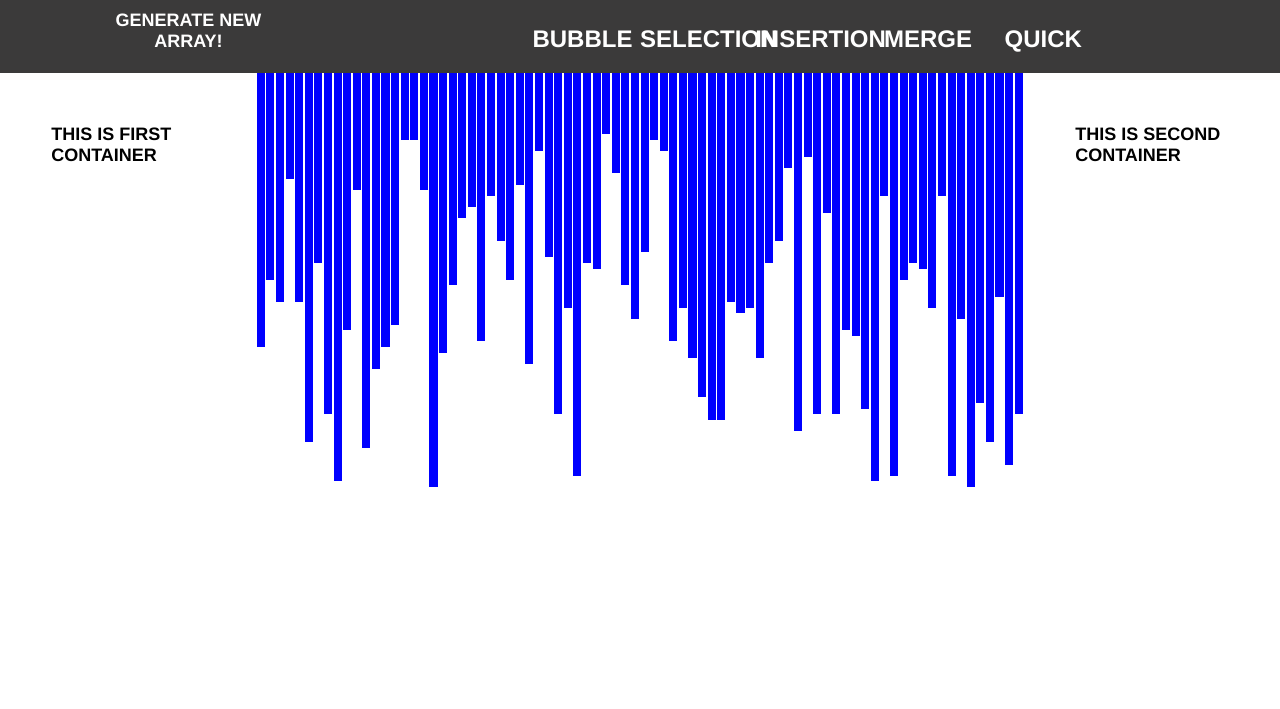
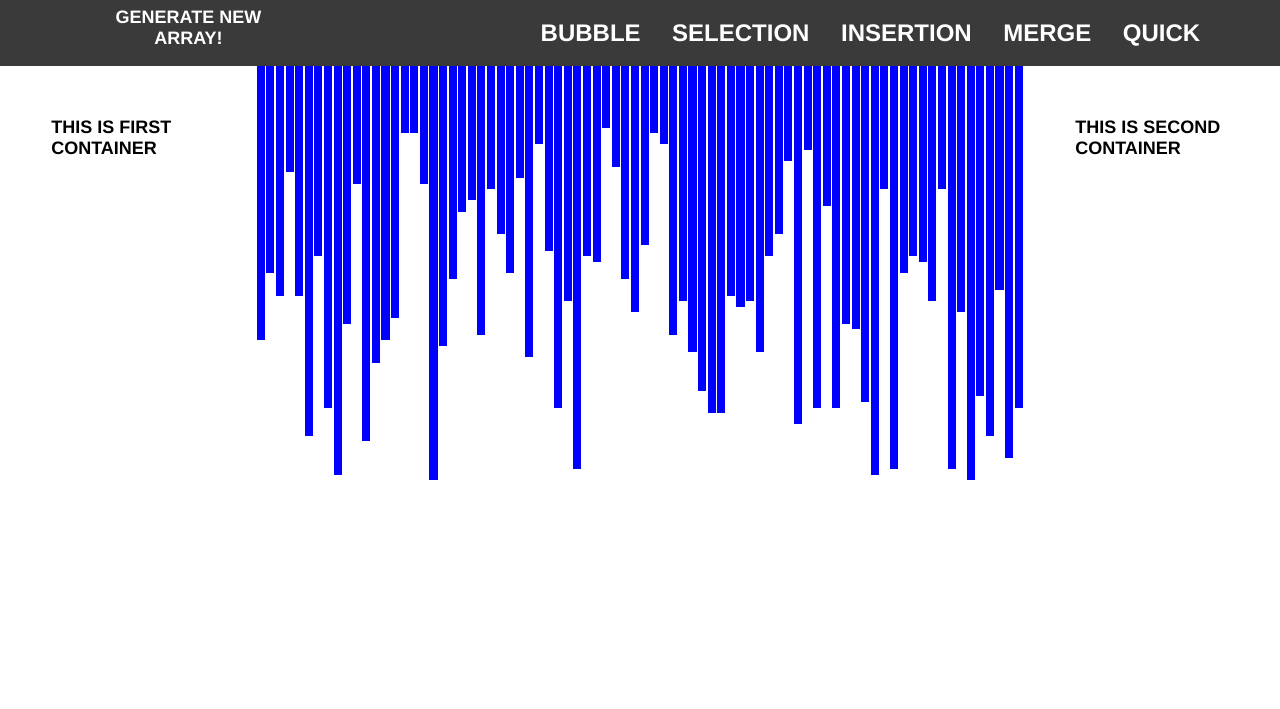
Before and after one commit to sanjnachoudhary100/Sorting-Visualizer, a plain HTML site: page index.html in a window 1280 px wide. Shown: the part 91-800 px from the top of the page. Drawn offline with Linux system fonts and the light colour scheme; a script that the page names is missing.

Commit message:
Update style.css

```diff
--- a/css/style.css
+++ b/css/style.css
@@ -71,8 +71,12 @@ nav .header_right .algos {
   display: grid;
   -ms-grid-columns: (16.66667%)[6];
       grid-template-columns: repeat(6, 16.66667%);
-  place-content: center;
-  padding: 2% 0%;
+  /* place-content: center; */
+  margin-bottom:5px;
+  /* padding:2px; */
+ display:flex;
+ justify-content:space-around;
+
 }
 
 nav .header_right .algos button {
@@ -80,13 +84,17 @@ nav .header_right .algos button {
   border: none;
   color: white;
   outline: none;
-  padding: 5% 0%;
+  padding: 2% 2%;
+  /* margin-left: 0px; */
+  /* margin-left: 5px; */
   font-size: x-large;
 }
 
 nav .header_right .algos button:hover {
   background-color: blue;
   cursor: pointer;
+  border-radius: 5px;
+
 }
 
 nav .header_right .algos .butt_locked {
```
